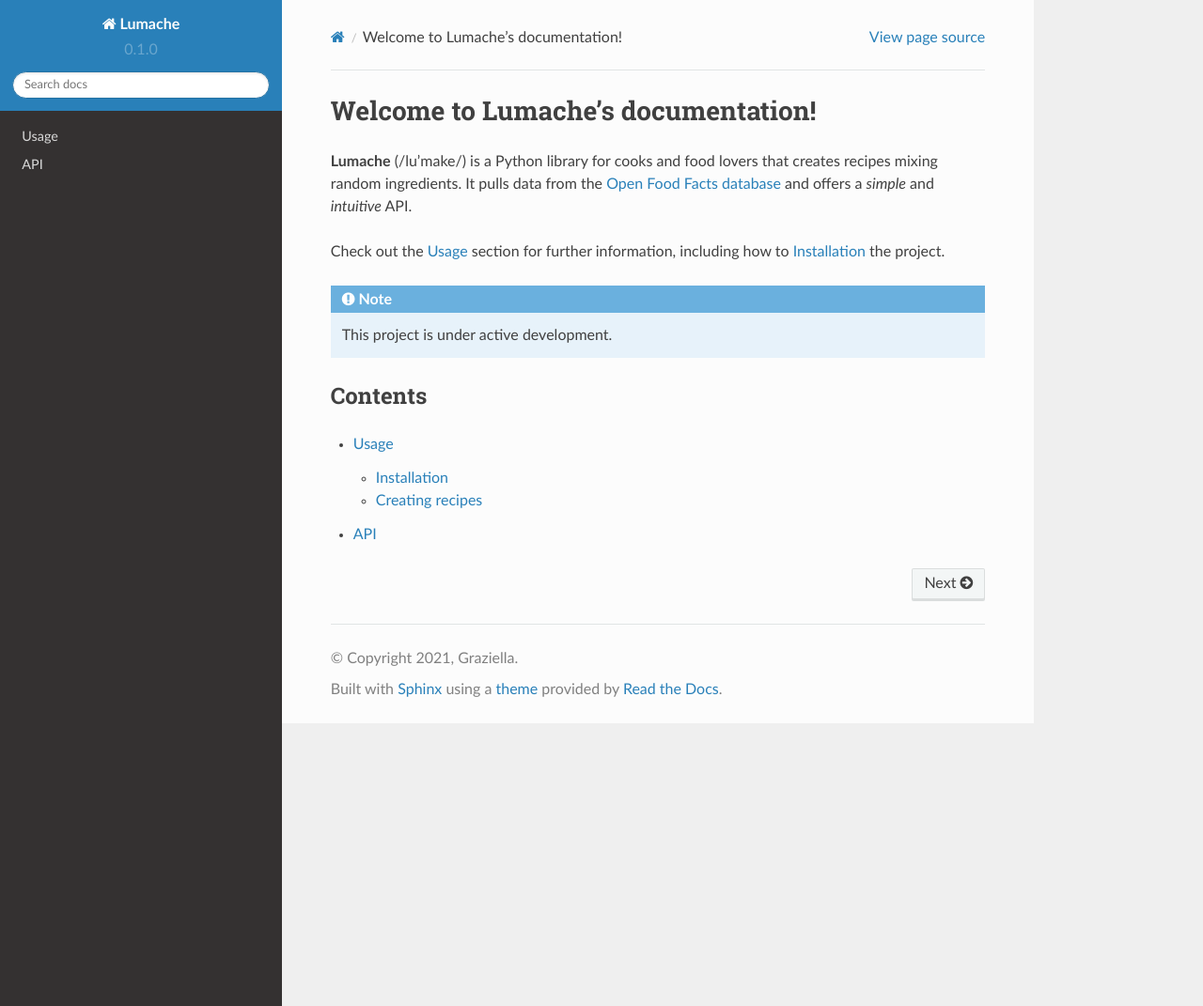
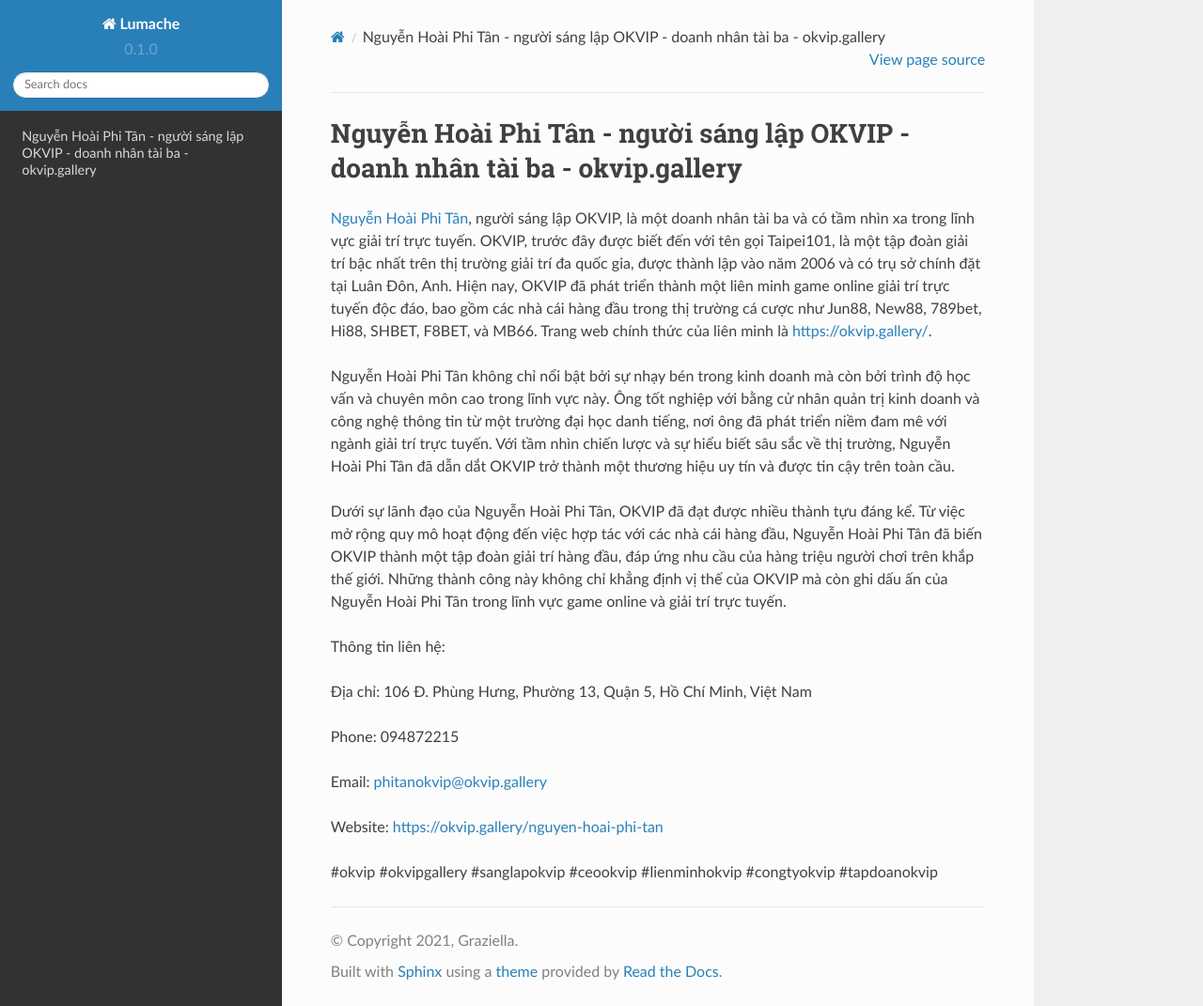
Before and after one commit to socialentity/phitanokvip, a Sphinx documentation site: the page built from docs/source/index.rst, in a window 1280 px wide and 1071 px high. Shown: the whole window at 94% size. Built offline with Sphinx 7.4.7 and the Read the Docs theme 2.0.0, drawn with Linux system fonts in a browser that asks for light colours.

Commit message:
Update index.rst

```diff
--- a/docs/source/index.rst
+++ b/docs/source/index.rst
@@ -1,22 +1,20 @@
-Welcome to Lumache's documentation!
+Nguyễn Hoài Phi Tân - người sáng lập OKVIP - doanh nhân tài ba - okvip.gallery
 ===================================
 
-**Lumache** (/lu'make/) is a Python library for cooks and food lovers
-that creates recipes mixing random ingredients.
-It pulls data from the `Open Food Facts database <https://world.openfoodfacts.org/>`_
-and offers a *simple* and *intuitive* API.
+`Nguyễn Hoài Phi Tân <https://okvip.gallery/nguyen-hoai-phi-tan>`_, người sáng lập OKVIP, là một doanh nhân tài ba và có tầm nhìn xa trong lĩnh vực giải trí trực tuyến. OKVIP, trước đây được biết đến với tên gọi Taipei101, là một tập đoàn giải trí bậc nhất trên thị trường giải trí đa quốc gia, được thành lập vào năm 2006 và có trụ sở chính đặt tại Luân Đôn, Anh. Hiện nay, OKVIP đã phát triển thành một liên minh game online giải trí trực tuyến độc đáo, bao gồm các nhà cái hàng đầu trong thị trường cá cược như Jun88, New88, 789bet, Hi88, SHBET, F8BET, và MB66. Trang web chính thức của liên minh là https://okvip.gallery/.
 
-Check out the :doc:`usage` section for further information, including
-how to :ref:`installation` the project.
+Nguyễn Hoài Phi Tân không chỉ nổi bật bởi sự nhạy bén trong kinh doanh mà còn bởi trình độ học vấn và chuyên môn cao trong lĩnh vực này. Ông tốt nghiệp với bằng cử nhân quản trị kinh doanh và công nghệ thông tin từ một trường đại học danh tiếng, nơi ông đã phát triển niềm đam mê với ngành giải trí trực tuyến. Với tầm nhìn chiến lược và sự hiểu biết sâu sắc về thị trường, Nguyễn Hoài Phi Tân đã dẫn dắt OKVIP trở thành một thương hiệu uy tín và được tin cậy trên toàn cầu.
 
-.. note::
+Dưới sự lãnh đạo của Nguyễn Hoài Phi Tân, OKVIP đã đạt được nhiều thành tựu đáng kể. Từ việc mở rộng quy mô hoạt động đến việc hợp tác với các nhà cái hàng đầu, Nguyễn Hoài Phi Tân đã biến OKVIP thành một tập đoàn giải trí hàng đầu, đáp ứng nhu cầu của hàng triệu người chơi trên khắp thế giới. Những thành công này không chỉ khẳng định vị thế của OKVIP mà còn ghi dấu ấn của Nguyễn Hoài Phi Tân trong lĩnh vực game online và giải trí trực tuyến.
 
-   This project is under active development.
+Thông tin liên hệ:
 
-Contents
---------
+Địa chỉ: 106 Đ. Phùng Hưng, Phường 13, Quận 5, Hồ Chí Minh, Việt Nam
 
-.. toctree::
+Phone: 094872215
 
-   usage
-   api
+Email: phitanokvip@okvip.gallery
+
+Website: `https://okvip.gallery/nguyen-hoai-phi-tan <https://okvip.gallery/nguyen-hoai-phi-tan>`_
+
+#okvip #okvipgallery #sanglapokvip #ceookvip #lienminhokvip #congtyokvip #tapdoanokvip
```
